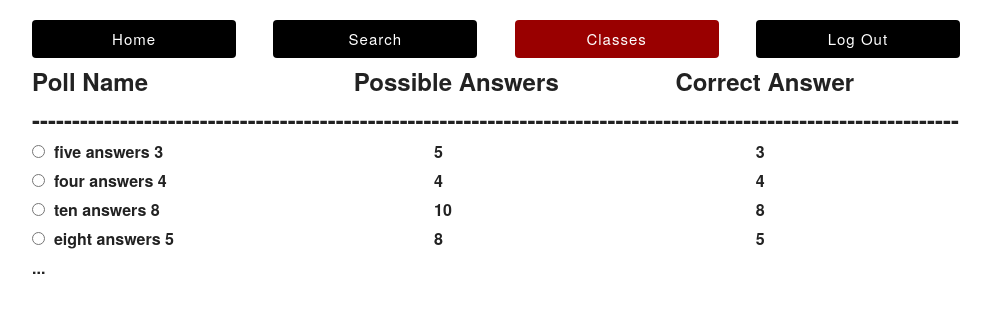
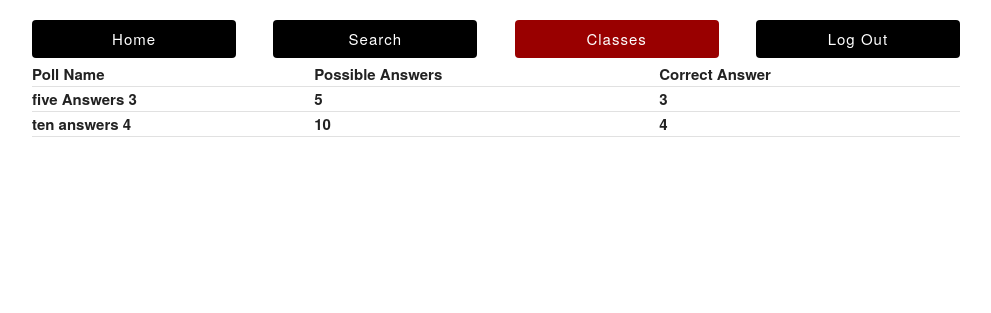
Before and after one commit to cs481project/WAWIA, a Django app: page /1 in a window 1280 px wide. Shown: the top 313 px of the page, without its empty margins (144-1135 px from the left). Run offline with Django 3.2, Linux system fonts and the light colour scheme; data comes from the database, SQL or seed files in the repository; both versions use the stored data as it was after the commit; lists and menus that the app fills with data are empty.

Commit message:
added some functionality
update

```diff
--- a/pollingSite/models.py
+++ b/pollingSite/models.py
@@ -21,6 +21,7 @@ class Student(models.Model):
 class Poll(models.Model):
     name = models.CharField(max_length = 64)
     options = models.IntegerField()
+    correct = models.IntegerField(default=1)
     key = models.CharField(max_length = 6, unique=True, default='')
     classroom = models.ForeignKey(Classroom, on_delete=models.CASCADE, null=True)
     startTime = models.DateTimeField(null=True)
--- a/pollingSite/templates/pollingSite/activePoll.html
+++ b/pollingSite/templates/pollingSite/activePoll.html
@@ -8,17 +8,17 @@
 </div>
 
 <div class="row">
-        <li>
+
             {% for option in options %}
             <div class="row">
                 <div class="one column"><label style="text-align:right; font-size:xx-large"><b>{{ option }}.</b></label></div>
                 <div class="one column"><input type="text" readonly /></div>
             </div>
             {% endfor %}
-        </li>
+
     <div class="row">
     <div class="four columns"><label><b>&nbsp;</b></label></div>
-    <div class="four columns"><button type="submit" style="background-color: #990000">Close Poll</button></div>
+    <div class="four columns"><button type="submit" style="background-color: #990000"><a  style="text-decoration:none; color:inherit" href="{% url 'pollingSite:pollList' poll.classroom.id %}"> Close Poll </a></button></div>
     <div class="four columns"><label><b>&nbsp;</b></label></div>
 
 </div>
--- a/pollingSite/templates/pollingSite/index.html
+++ b/pollingSite/templates/pollingSite/index.html
@@ -2,7 +2,7 @@
 
 {% block content %}
 <div class="row">
-    <button type="submit"style="background-color: #990000">Add Class</button>
+    <div><a href="{% url 'pollingSite:addClass' %}"><button type="submit" style="background-color: #990000">Add Class</button></a></div>
 </div>
 <div class="row">
     <div class="six columns"><font size="6"><b>Winter 2018</b></font></div>
--- a/pollingSite/templates/pollingSite/pollList.html
+++ b/pollingSite/templates/pollingSite/pollList.html
@@ -1,42 +1,28 @@
 {% extends 'pollingSite/base.html' %}
 {% block content %}
-<div class="row">
-    <div class="four columns"><font size="5"><b>Poll Name</b></font></div>
-    <div class="four columns"><font size="5"><b>Possible Answers</b></font></div>
-    <div class="four columns"><font size="5"><b>Correct Answer</b></font></div>
-</div>
-<div class="row">
-    <div class="column"><font size="5"><b>--------------------------------------------------------------------------------------------------------------------</b></font></div>
-</div>
-<div class="row">
-    <div class="four columns"><input type="radio" name="select"><font size="3"><b>&nbsp; five answers 3</b></font></div>
-    <div class="one column"><label><b>&nbsp;</b></label></div>
-    <div class="three columns"><font size="3"><b>5</b></font></div>
-    <div class="one column"><label><b>&nbsp;</b></label></div>
-    <div class="three columns"><font size="3"><b>3</b></font></div>
-</div>
-<div class="row">
-    <div class="four columns"><input type="radio" name="select"><font size="3"><b>&nbsp; four answers 4</b></font></div>
-    <div class="one column"><label><b>&nbsp;</b></label></div>
-    <div class="three columns"><font size="3"><b>4</b></font></div>
-    <div class="one column"><label><b>&nbsp;</b></label></div>
-    <div class="three columns"><font size="3"><b>4</b></font></div>
-</div>
-<div class="row">
-    <div class="four columns"><input type="radio" name="select"><font size="3"><b>&nbsp; ten answers 8</b></font></div>
-    <div class="one column"><label><b>&nbsp;</b></label></div>
-    <div class="three columns"><font size="3"><b>10</b></font></div>
-    <div class="one column"><label><b>&nbsp;</b></label></div>
-    <div class="three columns"><font size="3"><b>8</b></font></div>
-</div>
-<div class="row">
-    <div class="four columns"><input type="radio" name="select"><font size="3"><b>&nbsp; eight answers 5</b></font></div>
-    <div class="one column"><label><b>&nbsp;</b></label></div>
-    <div class="three columns"><font size="3"><b>8</b></font></div>
-    <div class="one column"><label><b>&nbsp;</b></label></div>
-    <div class="three columns"><font size="3"><b>5</b></font></div>
-</div>
-<div class="row">
-    <div class="four columns"><font size="3"><b>...</b></font></div>
-</div>
+<table style="width:100%">
+    <tr>
+        <th>Poll Name</th>
+        <th>Possible Answers</th>
+        <th>Correct Answer</th>
+    </tr>
+    {% for poll in polls %}
+                <tr>
+                    <th><a style="text-decoration:none; color:inherit" href="{% url 'pollingSite:activePoll' poll.classroom.id poll.id %}">
+                {{ poll.name }}
+                </a></th>
+                    <th>
+                        <a style="text-decoration:none; color:inherit"href="{% url 'pollingSite:activePoll' poll.classroom.id poll.id %}">
+                            {{ poll.options }}
+                        </a>
+                    </th>
+                    <th>
+                        <a style="text-decoration:none; color:inherit"href="{% url 'pollingSite:activePoll' poll.classroom.id poll.id %}">
+                            {{ poll.correct }}
+                        </a>
+                    </th>
+                </tr>
+    {% endfor %}
+
+</table>
 {% endblock content %}
--- a/pollingSite/urls.py
+++ b/pollingSite/urls.py
@@ -5,7 +5,7 @@ from . import views
 
 
 app_name = 'pollingSite'
-urlpatterns = [
+urlpatterns = [#				URL\/
     path('', views.landing, name='landing'),
     path('index', views.index, name='index'),
     path('login', views.login, name='login'),
--- a/pollingSite/views.py
+++ b/pollingSite/views.py
@@ -10,7 +10,7 @@ def landing(request):
         return redirect('pollingSite:index')
 
 def index(request):
-    classroom = Classroom.objects.all()
+    classroom = Classroom.objects.filter(instructor=request.user)
     return render(request, 'pollingSite/index.html', locals())
 
 def login(request):
@@ -33,12 +33,13 @@ def attendance(request, classroom):
     return render(request, 'pollingSite/attendance.html', locals())
 
 def pollList(request, classroom):
+    polls = Poll.objects.filter(classroom=classroom)
     return render(request, 'pollingSite/pollList.html', locals())
 
 def createPoll(request, classroom):
     return render(request, 'pollingSite/createPoll.html', locals())
 
-def activePoll(request, poll, classroom):
+def activePoll(request, classroom, poll):
     poll = Poll.objects.get(id=poll)
     options = range(1, poll.options + 1)
     return render(request, 'pollingSite/activePoll.html', locals())
```
Also changed, not shown: pollingSite/templates/pollingSite/addClass.html (+6 -5 lines), db.sqlite3 (added), pollingSite/migrations/0004_poll_correct.py (added).
